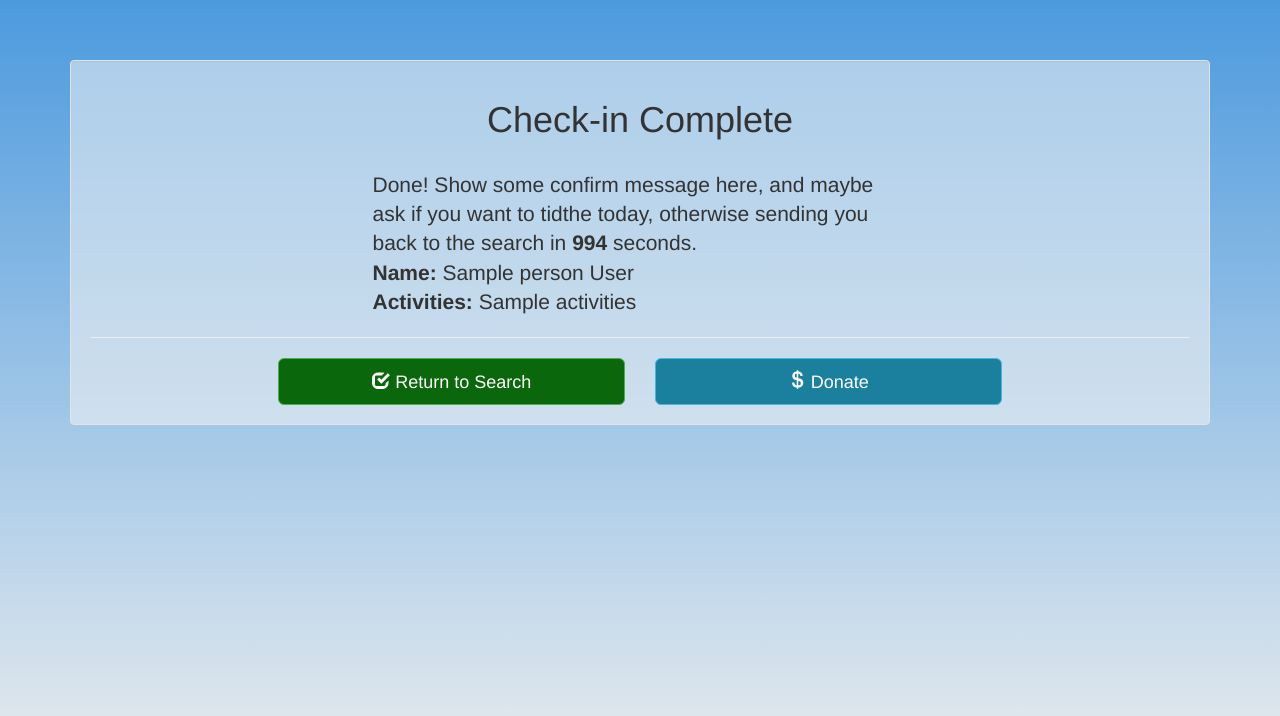
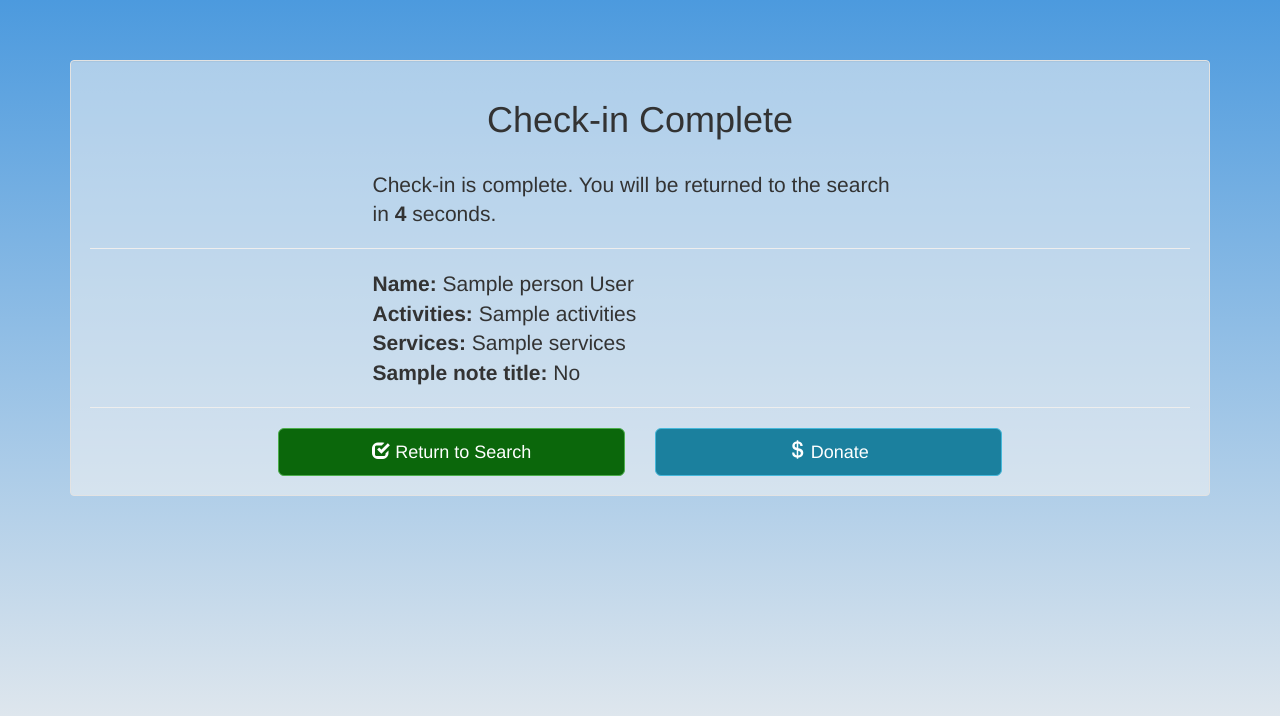
Before and after one commit to rechner/Taxidi-volunteer2, a Flask app: template templates/checkin-confirm.html in a window 1280 px wide. Shown: the top 716 px of the page. Run offline with Flask 2, Linux system fonts and the light colour scheme; the template is opened without the code that fills it: most values are stand-ins (such as "Sample title", 1, 10 or a date in 2020).

Commit message:
Add db methods for converting list of activity/service IDs to names. 	(getServiceNameList(), getActivityNameList()) Add database check-in routine for kiosk. (doCheckin()) Changed all links in templates to direct url_for() resolution. Fixed default value for person in statistics table for schema. Add timeout dialogue and javascript template. Begin work on login and admin panel.

```diff
--- a/dblib/schema/0.sql
+++ b/dblib/schema/0.sql
@@ -36,7 +36,7 @@ CREATE TABLE IF NOT EXISTS "user_openid"
 
 CREATE TABLE IF NOT EXISTS "statistics"
 	("id" SERIAL PRIMARY KEY,
-	"person" INT REFERENCES users(id) ON DELETE SET DEFAULT 1,
+	"person" INT DEFAULT 1 REFERENCES users(id) ON DELETE SET DEFAULT,
 	"checkin" timestamp, "checkout" timestamp,
 	"service" text[], "activity" text[], "note" text);
 
--- a/templates/checkin-activity.html
+++ b/templates/checkin-activity.html
@@ -8,11 +8,11 @@
 
       <div class="row">
         <div class="col-md-3">
-            <a href="/timeclock-search?search={{ search }}"
+            <a href="{{ url_for('timeclockSearch') }}?search={{ search }}"
                class="btn btn-lg btn-primary btn-block">Go Back <span class="glyphicon glyphicon-arrow-left"></span></a>
         </div>
         <div class="col-md-3 col-md-offset-6">
-            <a href="/timeclock" class="btn btn-lg btn-block btn-danger">Start Over <span class="glyphicon glyphicon-refresh"></span></a>
+            <a href="{{ url_for('timeclock') }}" class="btn btn-lg btn-block btn-danger">Start Over <span class="glyphicon glyphicon-refresh"></span></a>
         </div>
       </div>
 
@@ -33,7 +33,7 @@
       <hr>
 
       <div id="services">
-        <form role="form" action="/select-services" method="GET" name="activity">
+        <form role="form" action="{{ url_for('selectServices') }}" method="GET" name="activity">
           <input type="hidden" name="search" value="{{ search }}">
           <input type="hidden" name="id" value="{{ id }}">
 
--- a/templates/checkin-confirm.html
+++ b/templates/checkin-confirm.html
@@ -19,17 +19,18 @@
 
         <div class="row">
           <div class="col-md-6 col-md-offset-3">
-            <span class="lead">Done! Show some confirm message here, and maybe ask if you
-            want to tidthe today, otherwise sending you back to the search
-            in <strong><span id="timer_value"></span></strong> seconds.</span>
+            <span class="lead">Check-in is complete.  You will be returned to
+            the search in <strong><span id="timer_value"></span></strong> seconds.</span>
           </div>
         </div>
-
+        <hr>
         <div class="row">
           <div class="col-md-6 col-md-offset-3">
             <span class="lead">
                 <strong>Name:</strong> {{ person.name }} {{ person.surname }}<br>
-                <strong>Activities:</strong> {{ activities }}
+                <strong>Activities:</strong> {{ activities }}<br>
+                <strong>Services:</strong> {{ services }}<br>
+                <strong>{{ note_title }}:</strong> {% if note -%}Yes{% else %}No{%- endif %}<br>
             </span>
           </div>
         </div>
@@ -38,8 +39,8 @@
 
         <div class="row">
           <div class="col-md-4 col-md-offset-2">
-            <button type="submit" class="btn btn-success btn-block btn-lg">
-              <span class="glyphicon glyphicon-check"></span> Return to Search</button>
+            <a href="{{ url_for('timeclock') }}" class="btn btn-success btn-block btn-lg">
+              <span class="glyphicon glyphicon-check"></span> Return to Search</a>
           </div>
           <div class="col-md-4 col-md-offset1">
             <a href="https://www.paypal.com/us/cgi-bin/webscr?cmd=_flow&SESSION=sZ3OMg9wSFlFxM8LraYlbdMp1n-ideuoImPUy9sOPjjdaaGm9Mf1ynTC6Pq&dispatch=5885d80a13c0db1f8e263663d3faee8def8934b92a630e40b7fef61ab7e9fe63&cancel_return=http://localhost:5000/checkin-confirm"
@@ -54,8 +55,8 @@
 
   <script>
     //set timeout redirect:
-    var timeout = 1000; // 30 second until redirect
-    var timeout_warning = 20; // show warning at 10 seconds
+    var timeout = 10;
+    var timeout_warning = 20;
 
     function timeout_tick() {
       timeout--;
@@ -67,7 +68,7 @@
       }
 
       if (timeout == 0) {
-        window.location.replace("/timeclock");
+        window.location.replace("{{ url_for('timeclock') }}");
       }
     }
 
--- a/templates/checkin-note.html
+++ b/templates/checkin-note.html
@@ -12,7 +12,7 @@
                class="btn btn-lg btn-primary btn-block">Go Back <span class="glyphicon glyphicon-arrow-left"></span></a>
         </div>
         <div class="col-md-3 col-md-offset-6">
-            <a href="/timeclock" class="btn btn-lg btn-block btn-danger">Start Over <span class="glyphicon glyphicon-refresh"></span></a>
+            <a href="{{ url_for('timeclock') }}" class="btn btn-lg btn-block btn-danger">Start Over <span class="glyphicon glyphicon-refresh"></span></a>
         </div>
       </div>
 
@@ -33,7 +33,7 @@
       <hr>
 
       <div id="note">
-        <form role="form" action="/checkin-confirm" method="POST" name="activity">
+        <form role="form" action="{{ url_for('checkinConfirm') }}" method="POST" name="activity">
           <input type="hidden" name="search" value="{{ search }}">
           <input type="hidden" name="id" value="{{ id }}">
           {% for activity in activities -%}
--- a/templates/checkin-results.html
+++ b/templates/checkin-results.html
@@ -7,7 +7,7 @@
 
       <div class="row">
         <div class="col-md-3">
-            <a href="/timeclock"
+            <a href="{{ url_for('timeclock') }}"
                class="btn btn-lg btn-primary">Go Back <span class="glyphicon glyphicon-arrow-left"></span></a>
         </div>
         <div class="col-md-6">
@@ -39,14 +39,14 @@
             </thead>
             <tbody>
               {% for result in results %}
-              <tr onclick="document.location = '/select-activity?id={{ result.id }}&search={{ search }}';">
+              <tr onclick="document.location = '{{ url_for('selectActivity') }}?id={{ result.id }}&search={{ search }}';">
                 <td>{{ result.name }}</td>
                 <td>{{ result.surname }}</td>
                 <td>{{ result.home_phone }}</td>
                 <td>{{ result.email }}</td>
                 <td>
                   <a class="btn btn-primary btn-md" role="button"
-                     href="/select-activity?id={{ result.id }}&search={{ search }}">
+                     href="{{ url_for('selectActivity') }}?id={{ result.id }}&search={{ search }}">
                       Check in <span class="glyphicon glyphicon-arrow-right"></span>
                   </a>
                 </td>
--- a/templates/checkin-search.html
+++ b/templates/checkin-search.html
@@ -20,7 +20,7 @@
 
           <div class="row">
             <div class="col-md-4 col-md-offset-4">
-              <form class="form-inline" role="form" action="/timeclock-search" method="GET" name="Search">
+              <form class="form-inline" role="form" action="{{ url_for('timeclockSearch') }}" method="GET" name="Search">
                 <div class="form-group">
                   <div class="input-group input-group-lg col-md-12">
                     <label for="search" class="sr-only">Search</label>
--- a/templates/checkin-services.html
+++ b/templates/checkin-services.html
@@ -11,7 +11,7 @@
                class="btn btn-lg btn-primary btn-block">Go Back <span class="glyphicon glyphicon-arrow-left"></span></a>
         </div>
         <div class="col-md-3 col-md-offset-6">
-            <a href="/timeclock" class="btn btn-lg btn-block btn-danger">Start Over <span class="glyphicon glyphicon-refresh"></span></a>
+            <a href="{{ url_for('timeclock') }}" class="btn btn-lg btn-block btn-danger">Start Over <span class="glyphicon glyphicon-refresh"></span></a>
         </div>
       </div>
 
@@ -30,7 +30,7 @@
       {%- endwith %}
 
       <hr>
-      <form role="form" action="/checkin-note" method="GET" name="activity">
+      <form role="form" action="{{ url_for('checkinNote') }}" method="GET" name="activity">
         <input type="hidden" name="search" value="{{ search }}">
         <input type="hidden" name="id" value="{{ id }}">
         {% for activity in activities %}
--- a/templates/timeout.html
+++ b/templates/timeout.html
@@ -2,7 +2,10 @@
   toggle button jquery. Specify a zero or negative timeout to disable, or
   call `window.clearInterval(timer)`.   To use the toggle buttons, set the
   id if the checkbox to start with "toggle", and wrap it in a button. -->
-{% macro timeout(timeout=30, warning=10, target='/timeclock', title=None, message=None) %}
+{% macro timeout(timeout=30, warning=10, target=None, title=None, message=None) %}
+{% if target is none %}
+  {% set target = url_for('timeclock') %}
+{% endif %}
   <script>
     //set timeout redirect:
     var timeout = {{ timeout }}; // 30 second until redirect
--- a/testapp.py
+++ b/testapp.py
@@ -24,14 +24,17 @@ def hello():
 
 @app.route('/login', methods=['GET', 'POST'])
 def login():
-  #TODO
+  with app.app_context():
+    db = get_db()
+    site_title = db.getMeta('site_title')
+
   error = None
   if request.method == 'POST':
     pass
   else:
     pass
 
-  return render_template('login.html')
+  return render_template('login.html', site_title=site_title)
 
 def fetchKioskConstants():
   db = get_db()
@@ -54,7 +57,7 @@ def timeclock(error=None):
 
   return render_template('checkin-search.html', site_title=site_title, search_message=search_message)
 
-@app.route('/timeclock-search', methods=['GET', 'POST'])
+@app.route('/timeclock-search')
 def timeclockSearch():
   search = request.args.get('search', '')
   if search == '':
@@ -137,12 +140,10 @@ def checkinConfirm():
   search = request.form['search']
   ID = int(request.form['id'])
   #parse and validate selected activities:
-  activities = request.form.getlist("activity")
-  services = request.form.getlist("service")
+  activitiesID = request.form.getlist("activity")
+  servicesID = request.form.getlist("service")
   note = request.form.get('message', None)
-
-  #TODO Dereference activities and services to their names:
-
+  if note == '': note = None
 
   with app.app_context():
     db = get_db()
@@ -150,7 +151,20 @@ def checkinConfirm():
     person = db.getUserByID(ID)
     note_title = db.getMeta('kiosk_note_title')
 
-  return render_template('checkin-confirm.html', person=person, activities=activities)
+    #Dereference activities and services by ID to their names:
+    activities = db.getActivityNameList(activitiesID)
+    activitiesString = ", ".join(activities)
+    activitiesString = activitiesString.decode('utf8')
+    services = db.getServiceNameList(servicesID)
+    servicesString = ", ".join(services)
+    servicesString = servicesString.decode('utf8')
+
+    #Record the check-in
+    db.doCheckin(person['id'], activities, services, note)
+    db.commit()
+
+  return render_template('checkin-confirm.html', person=person, activities=activitiesString,
+                    services=servicesString, note=note, note_title=note_title)
 
 @app.errorhandler(500)
 def applicationError(error):
```
Also changed, not shown: dblib/postgres.py (+35 -0 lines), templates/login.html (+12 -2 lines).
